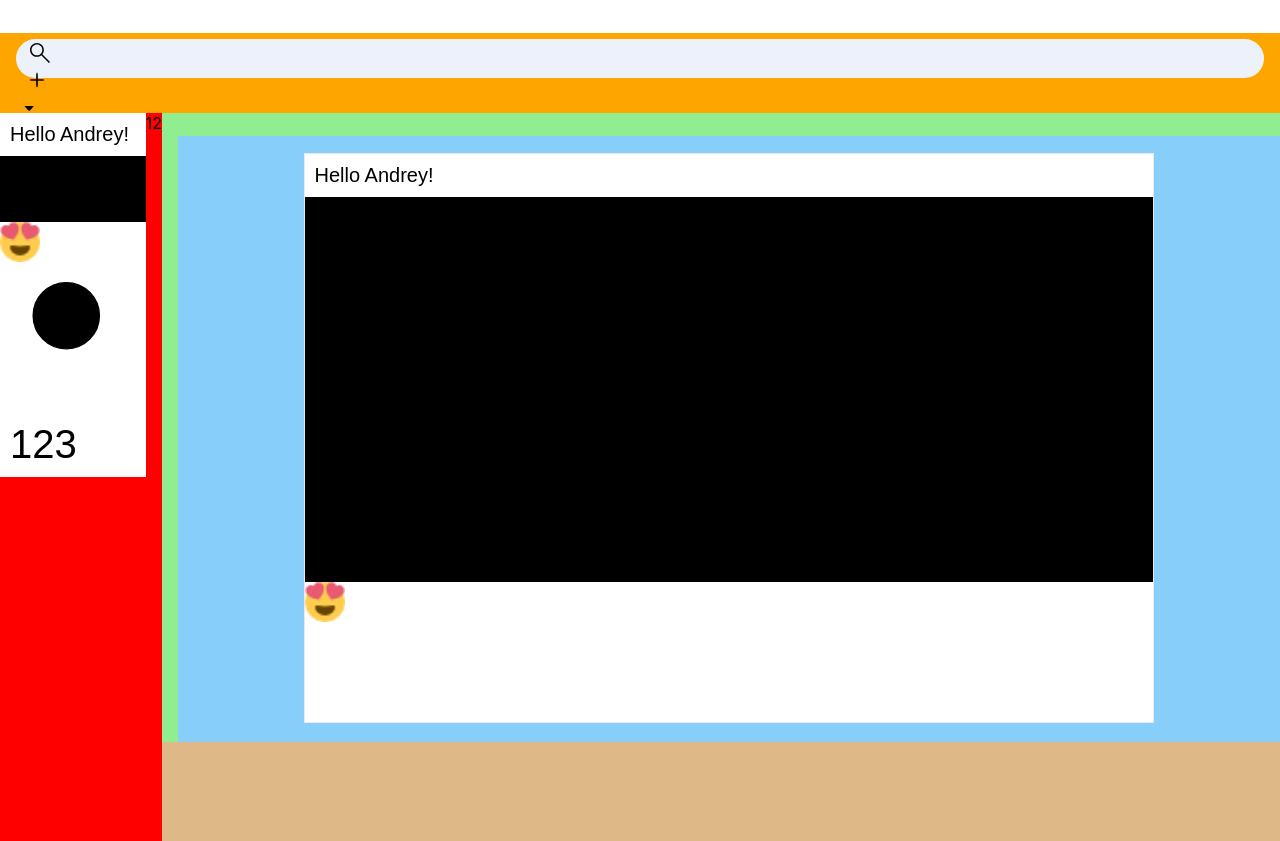
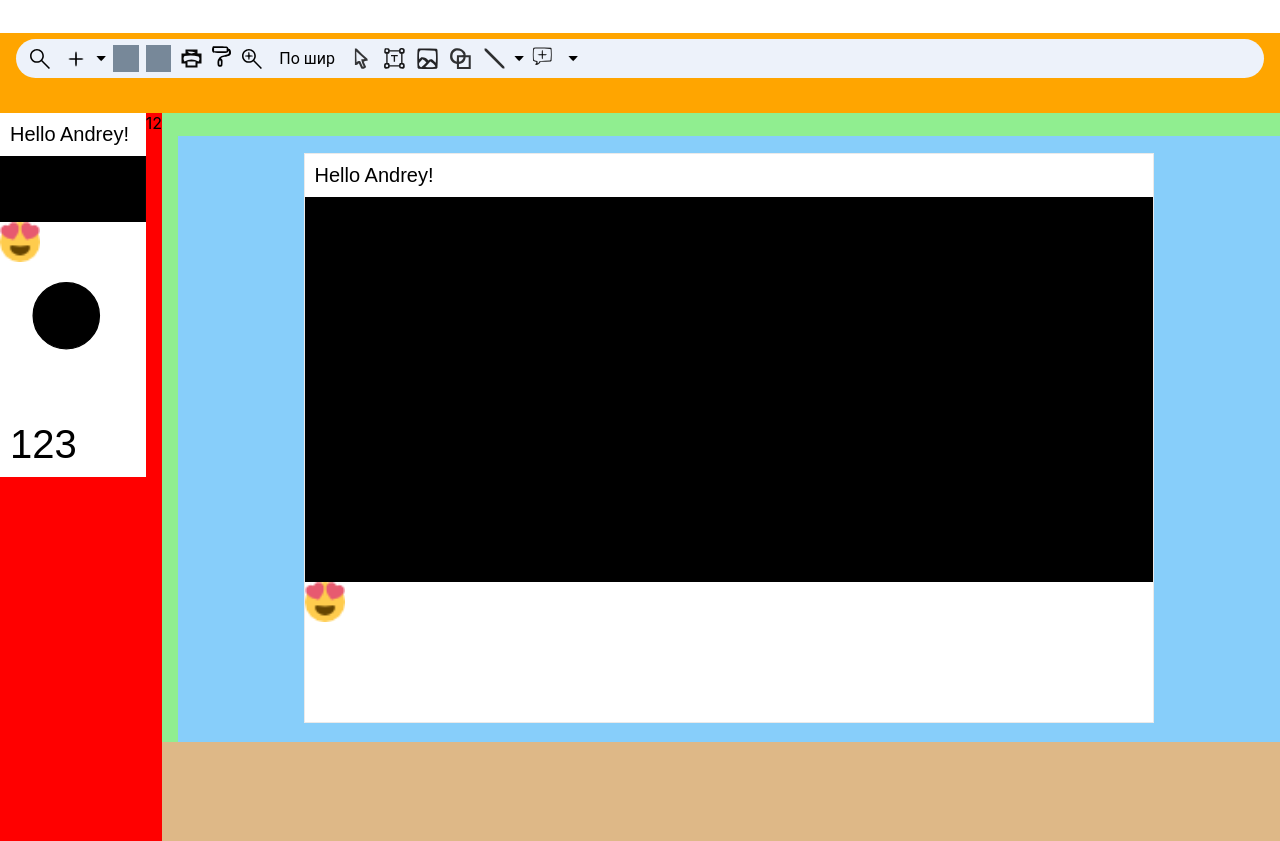
Before and after one commit to Kortasfa/COM, a React (Create React App) app in the folder pres-maker/: page / in a window 1280 px wide. Built offline with nearby package versions, Linux system fonts and the light colour scheme.

Commit message:
Update editor panel css

```diff
--- a/pres-maker/src/Top-panel.module.css
+++ b/pres-maker/src/Top-panel.module.css
@@ -22,6 +22,10 @@
 }
 
 .editorPanel {
+    display: flex;
+    flex-direction: row;
+    align-items: center;
+    gap: 0.6%;
     background-color: #edf2fa;
     border: none;
     border-radius: 24px;
```
